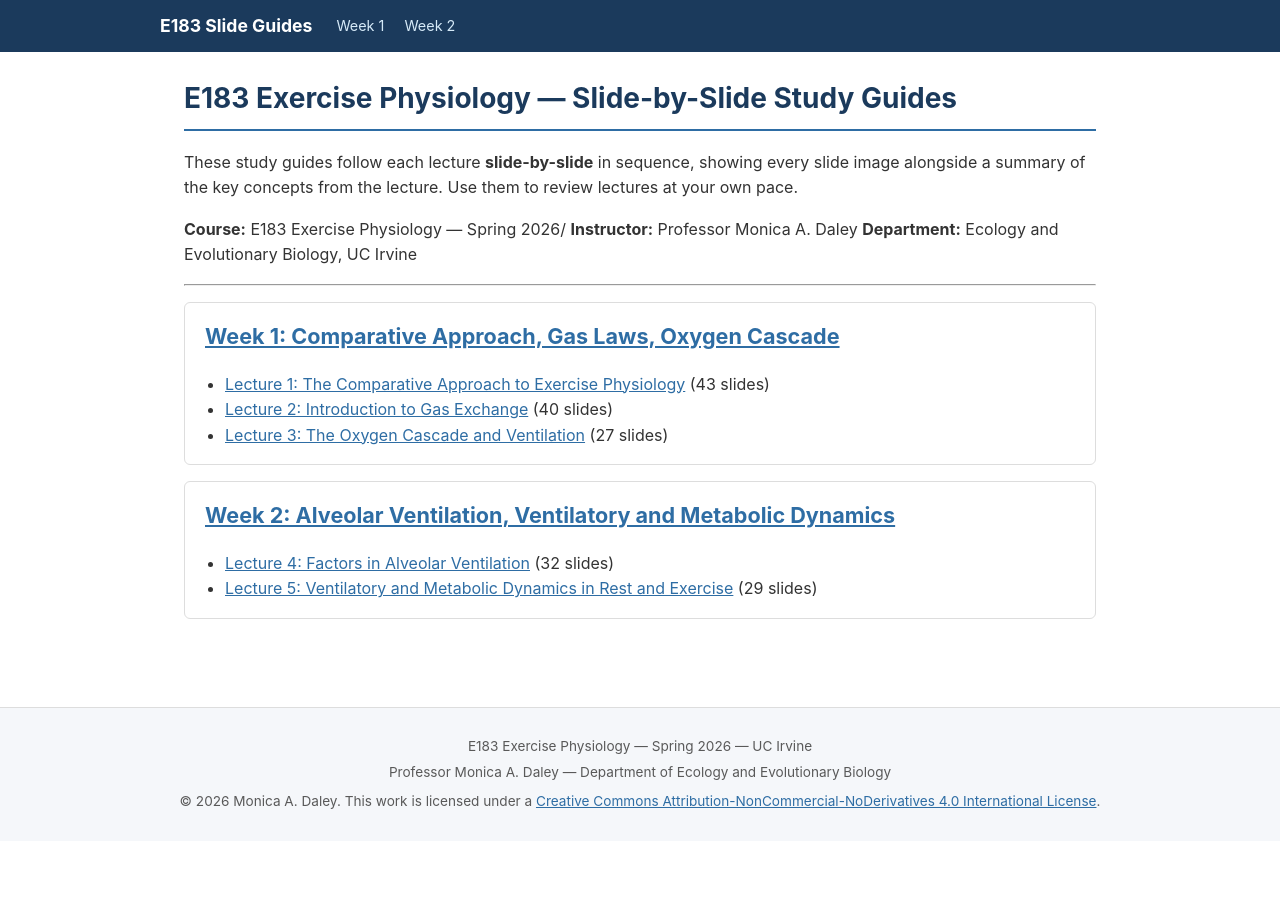
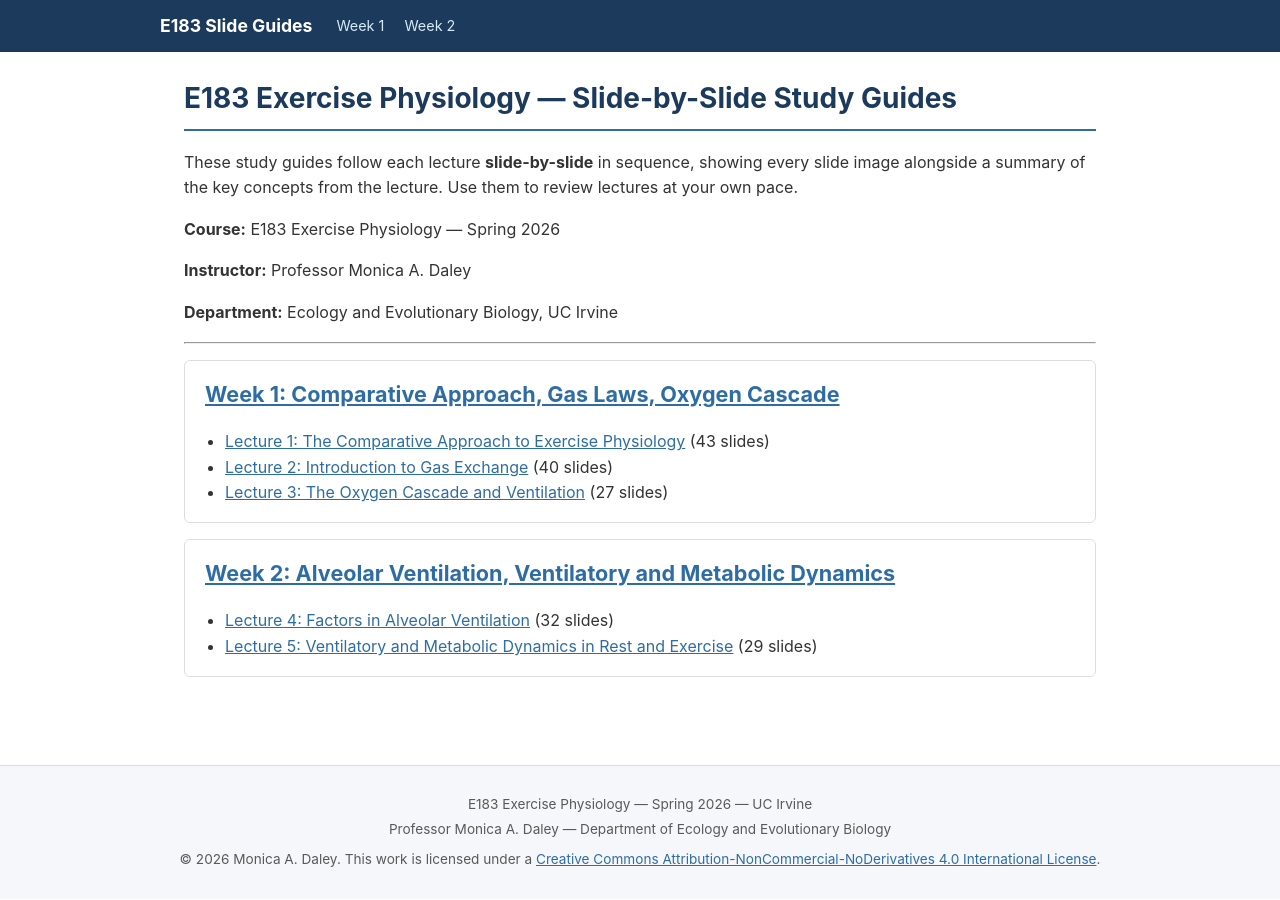
Before and after one commit to MADaley/E183_ExercisePhysiology, a Jekyll site: the page built from index.md, in a window 1280 px wide. Built offline with Jekyll 4.4.1, drawn with Linux system fonts in a browser that asks for light colours.

```diff
--- a/index.md
+++ b/index.md
@@ -7,9 +7,12 @@ title: "Home"
 
 These study guides follow each lecture **slide-by-slide** in sequence, showing every slide image alongside a summary of the key concepts from the lecture. Use them to review lectures at your own pace.
 
-**Course:** E183 Exercise Physiology — Spring 2026/
+**Course:** E183 Exercise Physiology — Spring 2026
+
 **Instructor:** Professor Monica A. Daley
+
 **Department:** Ecology and Evolutionary Biology, UC Irvine
+
 
 ---
 
```
